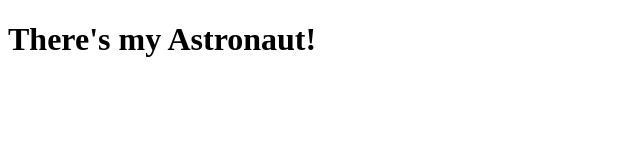
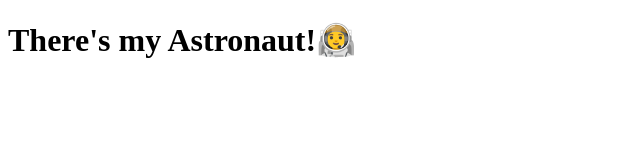
Before and after one commit to Knorgias/astro-blog, an Astro site: page / in a window 1280 px wide. Shown: the whole page, without its empty margins (0-640 px from the left). Built offline with nearby package versions, Linux system fonts and the light colour scheme; Astro itself is replaced by a stand-in of ours.

Commit message:
astronaut emoji added

```diff
--- a/src/pages/index.astro
+++ b/src/pages/index.astro
@@ -10,6 +10,6 @@
 		<title>Astro</title>
 	</head>
 	<body>
-		<h1>There's my Astronaut!</h1>
+		<h1>There's my Astronaut!🧑‍🚀</h1>
 	</body>
 </html>
```
